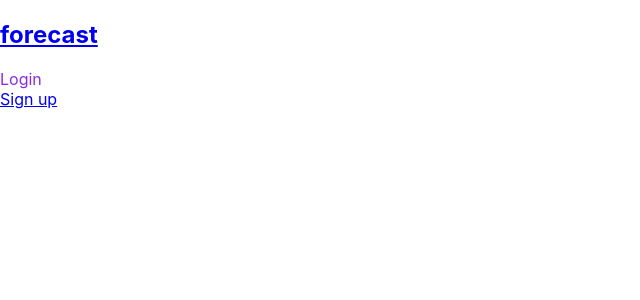
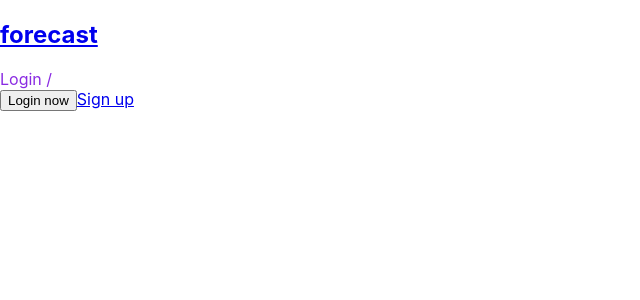
Before and after one commit to Kompilab/forecast-api, a React (Create React App) app in the folder client/: page /auth/login in a window 1280 px wide. Shown: the top 300 px of the page, without its empty margins (0-640 px from the left). Built offline with nearby package versions, Linux system fonts and the light colour scheme.

Commit message:
[FE] Wire up auth login

```diff
--- a/client/src/components/Login/Login.jsx
+++ b/client/src/components/Login/Login.jsx
@@ -1,18 +1,45 @@
 import React, { Component } from 'react';
 import './Login.scss';
-import { Link } from 'react-router-dom';
+import { Link, Redirect } from 'react-router-dom';
+import userAuth from '../../utils/authenticate';
 
 class Login extends Component {
   constructor(props) {
     super(props)
 
-    this.state = {}
+    this.state = {
+      redirectToReferrer: false
+    }
+
+    this._login = this._login.bind(this);
+  }
+
+  _login() {
+    userAuth.authenticate(() => {
+      this.setState({ redirectToReferrer: true })
+    })
   }
 
   render() {
+    const { from } = this.props.location.state || { from: { pathname: "/" } };
+    const { redirectToReferrer } = this.state;
+
+    if (redirectToReferrer) {
+      return <Redirect to={from} />
+    }
+
     return (
       <div>
-        <div className="home-welcome">Login</div>
+        <div className="home-welcome">Login {from.pathname}</div>
+        {
+          from.pathname === '/' ? null : (
+            <p>You must log in</p>
+          )
+        }
+
+        <button onClick={this._login}>
+          Login now
+        </button>
         <Link to="/auth/sign-up">Sign up</Link>
       </div>
     )
--- a/client/src/pages/Auth/Auth.jsx
+++ b/client/src/pages/Auth/Auth.jsx
@@ -14,15 +14,14 @@ class Auth extends Component {
   render() {
     const { match } = this.props;
     const authState = match.params.authState;
-    console.log("Auth props: ", authState);
 
     return (
       <div>
         <h2><Link to="/">forecast</Link></h2>
 
         {
-          authState == 'login' ? (
-            <Login />
+          authState === 'login' ? (
+            <Login {...this.props} />
           ) :  (
             <SignUp />
           )
--- a/client/src/utils/authenticate.js
+++ b/client/src/utils/authenticate.js
@@ -1,5 +1,5 @@
 const userAuth = {
-  isAuthenticated: true,
+  isAuthenticated: false,
   authenticate(cb) {
     this.isAuthenticated = true;
     setTimeout(cb, 100);
```
